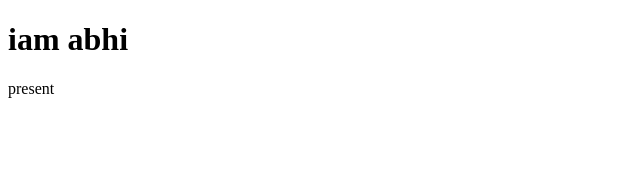
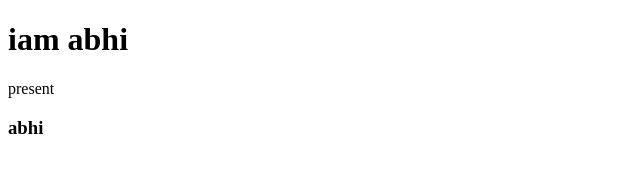
Before and after one commit to abhiyeduru/Abhi11, a plain HTML site: page index.html in a window 1280 px wide. Shown: the full height of the page, 0-640 px from the left. Drawn offline with Linux system fonts and the light colour scheme.

Commit message:
i want to change

```diff
--- a/index.html
+++ b/index.html
@@ -8,5 +8,6 @@
 <body>
   <h1>iam abhi</h1>
   <p>present </p>
+  <h3>abhi</h3>
 </body>
 </html>
```
